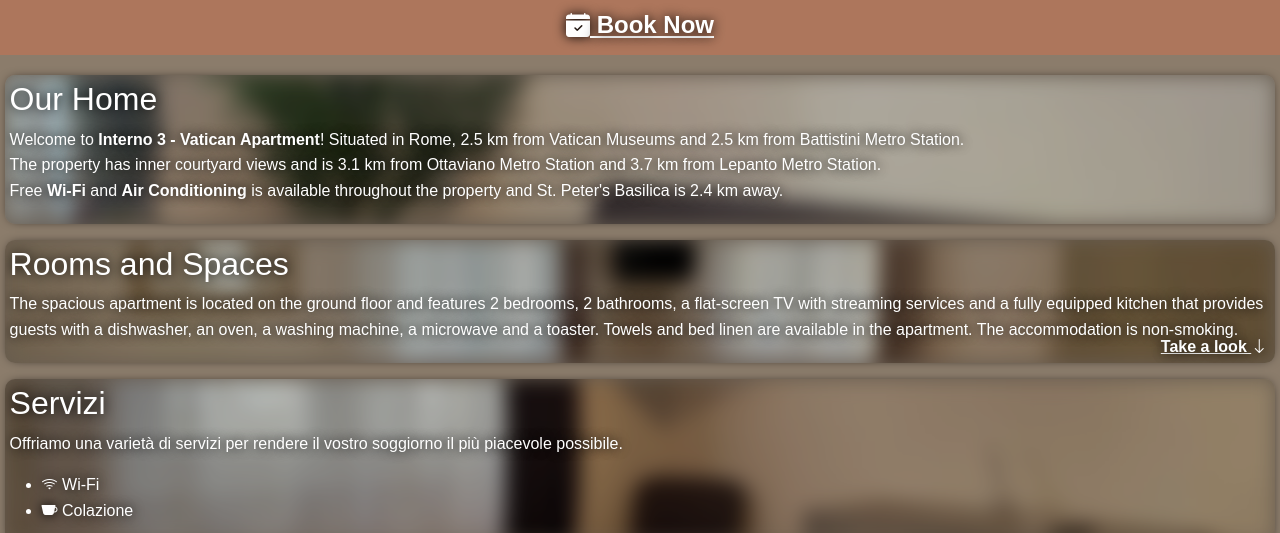
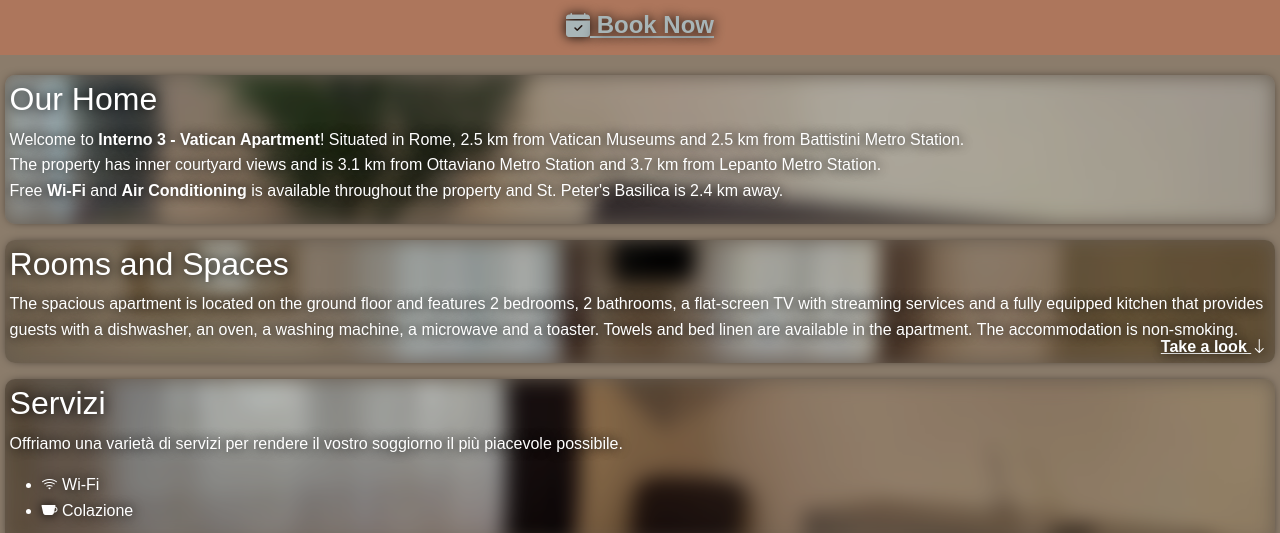
Before and after one commit to LuigiMoretti/casa_vacanze, a plain HTML site: page index.html in a window 1280 px wide. In both pictures the pointer is over the link "Book Now". Shown: the part 267-800 px from the top of the page. Drawn offline with nearby package versions, Linux system fonts and the light colour scheme.

Commit message:
Update style.css

```diff
--- a/styles/style.css
+++ b/styles/style.css
@@ -109,7 +109,7 @@ a {
   text-shadow: black 0px 0px 12px;
 }
 
-a:active {
+a:hover {
   color: #a8b5b7;
 }
 
```
